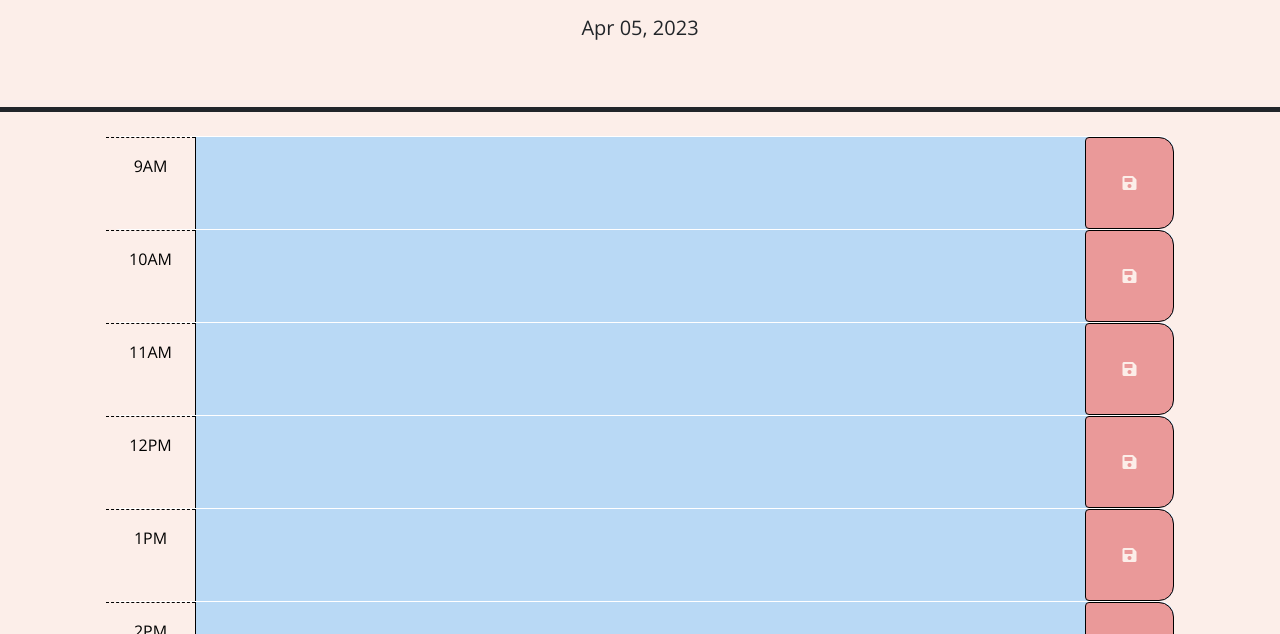
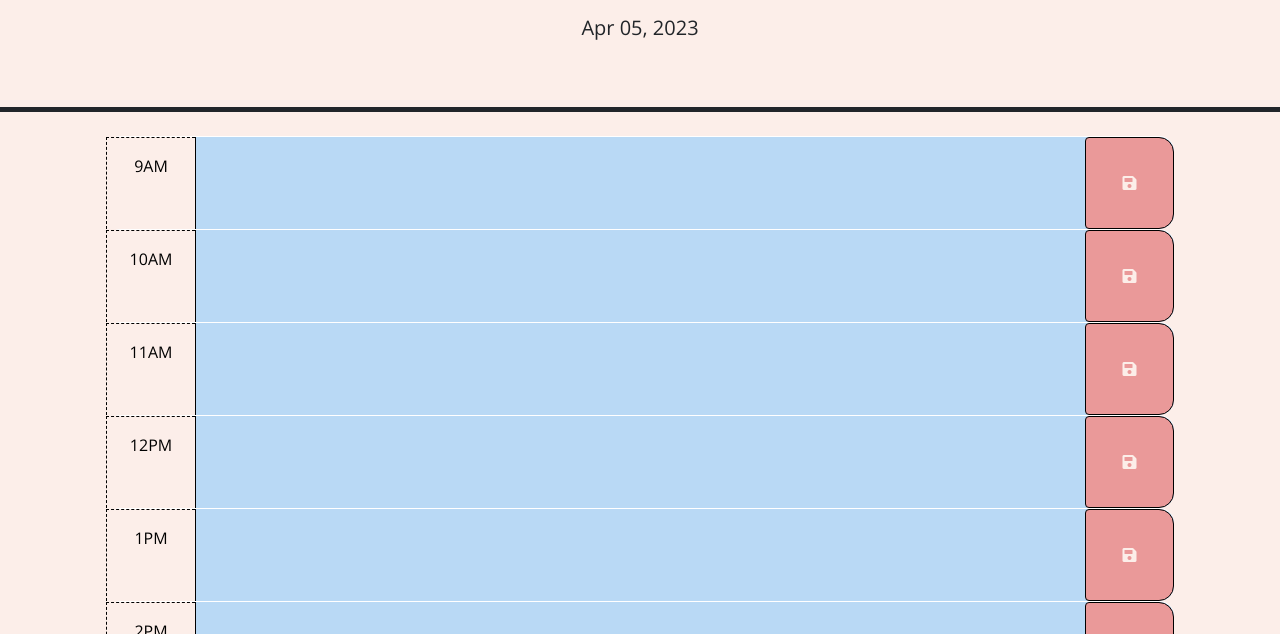
Before and after one commit to kemcclen/Work-Day-Scheduler, a plain HTML site: page index.html in a window 1280 px wide. Shown: the part 166-800 px from the top of the page. Drawn offline with nearby package versions, Linux system fonts and the light colour scheme.

Commit message:
dashed border added to left side of hour

```diff
--- a/Assets/style.css
+++ b/Assets/style.css
@@ -31,6 +31,7 @@ textarea {
   background-color: #fceee9;
   color: #000000;
   border-top: 1px dashed #000000;
+  border-left: 1px dashed #000000;
 }
 
 .past {
```
